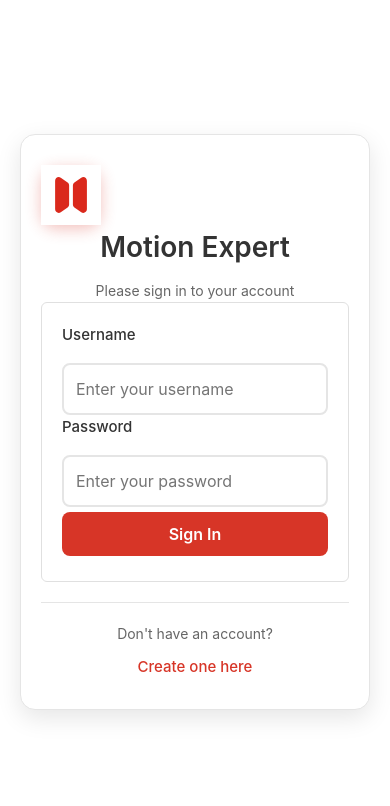
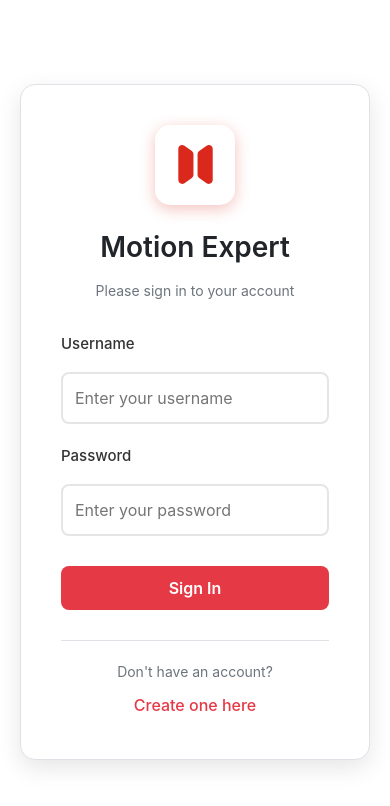
Before and after one commit to Calvin-222/MotionExpertFrontEnd, a Vue app: page /login in a window 390 px wide. Shown: the top 806 px of the page. Built offline with nearby package versions, Linux system fonts and the light colour scheme.

Commit message:
beautiful css

```diff
--- a/src/assets/HomePage.css
+++ b/src/assets/HomePage.css
@@ -80,6 +80,25 @@ body {
     justify-content: center;
     margin-right: 15px;
     font-size: 18px;
+}
+.user-details .logout-btn {
+    padding: 5px 10px !important;
+    font-size: 12px !important;
+    margin: 2px 0 !important;
+    min-width: auto !important;
+    width: auto !important;
+    display: inline-block !important;
+    border-radius: 4px !important;
+    background: var(--primary-red) !important;
+    color: white !important;
+    border: none !important;
+    cursor: pointer !important;
+    font-weight: normal !important;
+    transition: background-color 0.2s !important;
+}
+
+.user-details .logout-btn:hover {
+    background: #c42834 !important;
 }
 
 .user-details h3 {
--- a/src/assets/Login.css
+++ b/src/assets/Login.css
@@ -1,9 +1,15 @@
+/* Login page specific resets to override base.css */
+.login-page * {
+  margin: revert; /* Let elements use their natural margins */
+  font-weight: revert; /* Let elements use their natural font weights */
+}
+
 .login-page {
   min-height: 100vh;
   display: flex;
   align-items: center;
   justify-content: center;
-  background: #ffffff; /* White background */
+  background: var(--color-background, #ffffff);
   padding: 20px;
 }
 
@@ -14,159 +20,121 @@
   box-shadow: 0 8px 25px rgba(0, 0, 0, 0.1);
   width: 100%;
   max-width: 400px;
-  border: 1px solid #e5e5e5;
+  border: 1px solid var(--color-border-light, #e5e5e5);
 }
 
 .login-header {
   text-align: center;
-  margin-bottom: 30px;
+  margin-bottom: 30px !important;
 }
 
-/* Logo styling */
 .login-logo {
   width: 80px;
   height: 80px;
-  background: #d73527; /* Red background matching your cards */
   border-radius: 15px;
   display: flex;
   align-items: center;
   justify-content: center;
-  margin: 0 auto 20px auto;
+  margin: 0 auto 20px auto !important;
   box-shadow: 0 4px 15px rgba(215, 53, 39, 0.3);
+  overflow: hidden;
 }
 
-.login-logo i {
-  font-size: 40px;
-  color: white;
+.login-logo img {
+  width: 65px;
+  height: 65px;
+  object-fit: contain;
 }
 
 .login-header h1 {
-  color: #333;
-  font-size: 28px;
-  margin-bottom: 10px;
-  font-weight: 600;
+  color: var(--color-text-primary, #333);
+  font-size: 28px !important;
+  margin: 0 0 10px 0 !important;
+  font-weight: 600 !important;
 }
 
 .login-header p {
-  color: #666;
+  color: var(--color-text-secondary, #666);
   font-size: 14px;
+  margin: 0 !important;
+}
+
+/* Remove form styling completely */
+.login-form {
+  background: none !important;
+  border: none !important;
+  box-shadow: none !important;
+  padding: 0 !important;
+  margin: 0 !important;
 }
 
 .form-group {
-  margin-bottom: 20px;
+  margin-bottom: 20px !important;
 }
 
 .form-group label {
   display: block;
-  margin-bottom: 8px;
-  color: #333;
-  font-weight: 500;
+  margin-bottom: 8px !important;
+  color: var(--color-text-primary, #333);
+  font-weight: 500 !important;
 }
 
 .form-group input {
   width: 100%;
   padding: 12px;
-  border: 2px solid #e5e5e5;
+  border: 2px solid var(--color-border-light, #e5e5e5);
   border-radius: 8px;
   font-size: 16px;
   transition: border-color 0.3s;
   box-sizing: border-box;
+  background: white;
+  color: var(--color-text-primary, #333);
 }
 
 .form-group input:focus {
   outline: none;
-  border-color: #d73527; /* Red focus color */
-}
-
-.form-group input:disabled {
-  background-color: #f5f5f5;
-  cursor: not-allowed;
+  border-color: var(--color-primary, #d73527);
+  box-shadow: 0 0 0 3px rgba(215, 53, 39, 0.1);
 }
 
 .login-btn {
   width: 100%;
   padding: 12px;
-  background: #d73527; /* Red background */
+  background: var(--color-primary, #d73527);
   color: white;
   border: none;
   border-radius: 8px;
-  font-size: 16px;
-  font-weight: 600;
+  font-size: 16px !important;
+  font-weight: 600 !important;
   cursor: pointer;
-  transition: background-color 0.3s, transform 0.2s, box-shadow 0.2s;
+  transition: all 0.3s ease;
+  margin-top: 10px !important;
 }
 
 .login-btn:hover:not(:disabled) {
-  background: #c42d20; /* Darker red on hover */
+  background: var(--color-primary-hover, #c42d20);
   transform: translateY(-2px);
   box-shadow: 0 5px 15px rgba(215, 53, 39, 0.4);
 }
 
-.login-btn:disabled {
-  opacity: 0.6;
-  cursor: not-allowed;
-  transform: none;
-}
-
-.error-message {
-  margin-top: 20px;
-  padding: 12px;
-  background-color: #f8d7da;
-  color: #721c24;
-  border: 1px solid #f5c6cb;
-  border-radius: 8px;
-  text-align: center;
-}
-
-.logout-btn {
-  background: #d73527;
-  color: white;
-  border: none;
-  padding: 5px 10px;
-  border-radius: 4px;
-  cursor: pointer;
-  font-size: 12px;
-  margin-top: 5px;
-  transition: background-color 0.3s;
-}
-
-.logout-btn:hover {
-  background: #c42d20;
-}
-
-@media (max-width: 480px) {
-  .login-container {
-    padding: 30px 20px;
-  }
-
-  .login-logo {
-    width: 60px;
-    height: 60px;
-  }
-
-  .login-logo i {
-    font-size: 30px;
-  }
-}
 .register-link {
   text-align: center;
-  margin-top: 20px;
-  padding-top: 20px;
-  border-top: 1px solid #e5e5e5;
+  margin-top: 30px !important;
+  padding-top: 20px !important;
+  border-top: 1px solid var(--color-border-light, #e5e5e5);
+  background: none !important;
+  box-shadow: none !important;
 }
 
 .register-link p {
-  color: #666;
+  color: var(--color-text-secondary, #666);
   font-size: 14px;
-  margin-bottom: 10px;
+  margin: 0 0 10px 0 !important;
 }
 
 .register-link a {
-  color: #d73527;
+  color: var(--color-primary, #d73527);
   text-decoration: none;
-  font-weight: 500;
+  font-weight: 500 !important;
+  font-size: 16px;
 }
-
-.register-link a:hover {
-  text-decoration: underline;
-}
--- a/src/assets/Register.css
+++ b/src/assets/Register.css
@@ -1,3 +1,9 @@
+/* Register page specific resets to override base.css */
+.register-page * {
+  margin: revert;
+  font-weight: revert;
+}
+
 .register-page {
   min-height: 100vh;
   display: flex;
@@ -5,6 +11,9 @@
   justify-content: center;
   background: #ffffff;
   padding: 20px;
+  /* Fix scrolling issue */
+  overflow-y: auto;
+  box-sizing: border-box;
 }
 
 .register-container {
@@ -15,33 +24,37 @@
   width: 100%;
   max-width: 400px;
   border: 1px solid #e5e5e5;
+  /* Allow container to grow/shrink as needed */
+  min-height: auto;
+  max-height: 90vh;
+  overflow-y: auto;
+  /* Ensure proper centering */
+  margin: auto;
 }
 
 .register-header {
   text-align: center;
-  margin-bottom: 30px;
+  margin-bottom: 30px !important;
 }
 
 .register-logo {
   width: 80px;
   height: 80px;
-  background: #d73527;
+
   border-radius: 15px;
   display: flex;
   align-items: center;
   justify-content: center;
-  margin: 0 auto 20px auto;
+  margin: 0 auto 20px auto !important;
   box-shadow: 0 4px 15px rgba(215, 53, 39, 0.3);
   overflow: hidden;
 }
 
 .register-logo img {
-  width: 100%;
-  height: 100%;
+  width: 65px;
+  height: 65px;
   object-fit: contain;
-  border-radius: 13px;
-  margin: 0; /* Reset any default margins */
-  vertical-align: middle; /* Add this */
+  margin: 0 !important;
 }
 
 .register-logo i {
@@ -51,25 +64,39 @@
 
 .register-header h1 {
   color: #333;
-  font-size: 28px;
-  margin-bottom: 10px;
-  font-weight: 600;
+  font-size: 28px !important;
+  margin: 0 0 10px 0 !important;
+  font-weight: 600 !important;
 }
 
 .register-header p {
   color: #666;
   font-size: 14px;
+  margin: 0 !important;
+}
+
+/* Remove form box styling */
+.register-form {
+  background: none !important;
+  border: none !important;
+  box-shadow: none !important;
+  padding: 0 !important;
+  margin: 0 !important;
 }
 
 .form-group {
-  margin-bottom: 20px;
+  margin-bottom: 20px !important;
+  background: none !important;
+  border: none !important;
+  box-shadow: none !important;
+  padding: 0 !important;
 }
 
 .form-group label {
   display: block;
-  margin-bottom: 8px;
+  margin-bottom: 8px !important;
   color: #333;
-  font-weight: 500;
+  font-weight: 500 !important;
 }
 
 .form-group input {
@@ -80,15 +107,19 @@
   font-size: 16px;
   transition: border-color 0.3s;
   box-sizing: border-box;
+  background: white !important;
+  color: #333;
+  margin: 0 !important;
 }
 
 .form-group input:focus {
   outline: none;
   border-color: #d73527;
+  box-shadow: 0 0 0 3px rgba(215, 53, 39, 0.1);
 }
 
 .form-group input:disabled {
-  background-color: #f5f5f5;
+  background-color: #f5f5f5 !important;
   cursor: not-allowed;
 }
 
@@ -99,10 +130,12 @@
   color: white;
   border: none;
   border-radius: 8px;
-  font-size: 16px;
-  font-weight: 600;
+  font-size: 16px !important;
+  font-weight: 600 !important;
   cursor: pointer;
   transition: background-color 0.3s, transform 0.2s, box-shadow 0.2s;
+  margin-top: 10px !important;
+  margin-bottom: 0 !important;
 }
 
 .register-btn:hover:not(:disabled) {
@@ -118,7 +151,7 @@
 }
 
 .error-message {
-  margin-top: 20px;
+  margin: 20px 0 !important;
   padding: 12px;
   background-color: #f8d7da;
   color: #721c24;
@@ -128,7 +161,7 @@
 }
 
 .success-message {
-  margin-top: 20px;
+  margin: 20px 0 !important;
   padding: 12px;
   background-color: #d4edda;
   color: #155724;
@@ -139,21 +172,28 @@
 
 .login-link {
   text-align: center;
-  margin-top: 20px;
-  padding-top: 20px;
+  margin-top: 30px !important;
+  padding-top: 20px !important;
   border-top: 1px solid #e5e5e5;
+  /* Remove any unwanted box styling */
+  background: none !important;
+  box-shadow: none !important;
+  border-left: none !important;
+  border-right: none !important;
+  border-bottom: none !important;
 }
 
 .login-link p {
   color: #666;
   font-size: 14px;
-  margin-bottom: 10px;
+  margin: 0 0 10px 0 !important;
 }
 
 .login-link a {
   color: #d73527;
   text-decoration: none;
-  font-weight: 500;
+  font-weight: 500 !important;
+  font-size: 16px;
 }
 
 .login-link a:hover {
@@ -161,8 +201,17 @@
 }
 
 @media (max-width: 480px) {
+  .register-page {
+    padding: 10px;
+    /* Ensure mobile scrolling works */
+    min-height: 100vh;
+    height: auto;
+  }
+
   .register-container {
     padding: 30px 20px;
+    max-height: 95vh;
+    margin: 10px auto;
   }
 
   .register-logo {
@@ -170,7 +219,21 @@
     height: 60px;
   }
 
+  .register-logo img {
+    width: 35px;
+    height: 35px;
+  }
+
   .register-logo i {
     font-size: 30px;
   }
 }
+
+/* Additional fix for very small screens */
+@media (max-height: 700px) {
+  .register-page {
+    align-items: flex-start;
+    padding-top: 20px;
+    padding-bottom: 20px;
+  }
+}
--- a/src/assets/base.css
+++ b/src/assets/base.css
@@ -73,19 +73,8 @@
   --section-gap: 160px;
 }
 
-@media (prefers-color-scheme: dark) {
-  :root {
-    --color-background: var(--vt-c-black);
-    --color-background-soft: var(--vt-c-black-soft);
-    --color-background-mute: var(--vt-c-black-mute);
 
-    --color-border: var(--vt-c-divider-dark-2);
-    --color-border-hover: var(--vt-c-divider-dark-1);
 
-    --color-heading: var(--vt-c-text-dark-1);
-    --color-text: var(--vt-c-text-dark-2);
-  }
-}
 
 *,
 *::before,
@@ -93,8 +82,24 @@
   box-sizing: border-box;
 }
 
-/* Apply margin reset only to specific elements, not icons */
-body, h1, h2, h3, h4, h5, h6, p, ul, ol, li, div:not([class*="fa-"]) {
+/* More selective resets - only target specific contexts */
+.home-container *,
+.rag-container *,
+.main-content * {
+  margin: 0;
+}
+
+/* OR use a less aggressive reset */
+body {
+  margin: 0;
+  padding: 0;
+}
+
+/* Only reset margins for navigation and content areas, not all pages */
+.sidebar ul,
+.sidebar li,
+.main-nav ul,
+.main-nav li {
   margin: 0;
   font-weight: normal;
 }
@@ -130,3 +135,13 @@ body {
   -webkit-font-smoothing: antialiased;
   -moz-osx-font-smoothing: grayscale;
 }
+
+/* Specific resets for components that need them */
+.home-container h1,
+.home-container h2,
+.home-container h3,
+.rag-container h1,
+.rag-container h2,
+.rag-container h3 {
+  font-weight: 600; /* Restore proper font weights where needed */
+}
--- a/src/views/HomePage.vue
+++ b/src/views/HomePage.vue
@@ -99,7 +99,7 @@
       <div class="main-content">
         <!-- 頂部標題 -->
         <header>
-          <h1>Home</h1>
+          <center><h1>Home</h1></center>
         </header>
 
         <!-- 功能模塊 -->
@@ -153,7 +153,7 @@
                 <div class="module-icon red-bg">
                   <i class="fas fa-cube"></i>
                 </div>
-              <div class="module-name">Rag trainer</div>
+              <div class="module-name">Rag Manager</div>
             </router-link>
             <router-link to="/synopsis-editor" class="module" style="text-decoration: none; color:inherit;">
                 <div class="module-icon red-bg">
```
